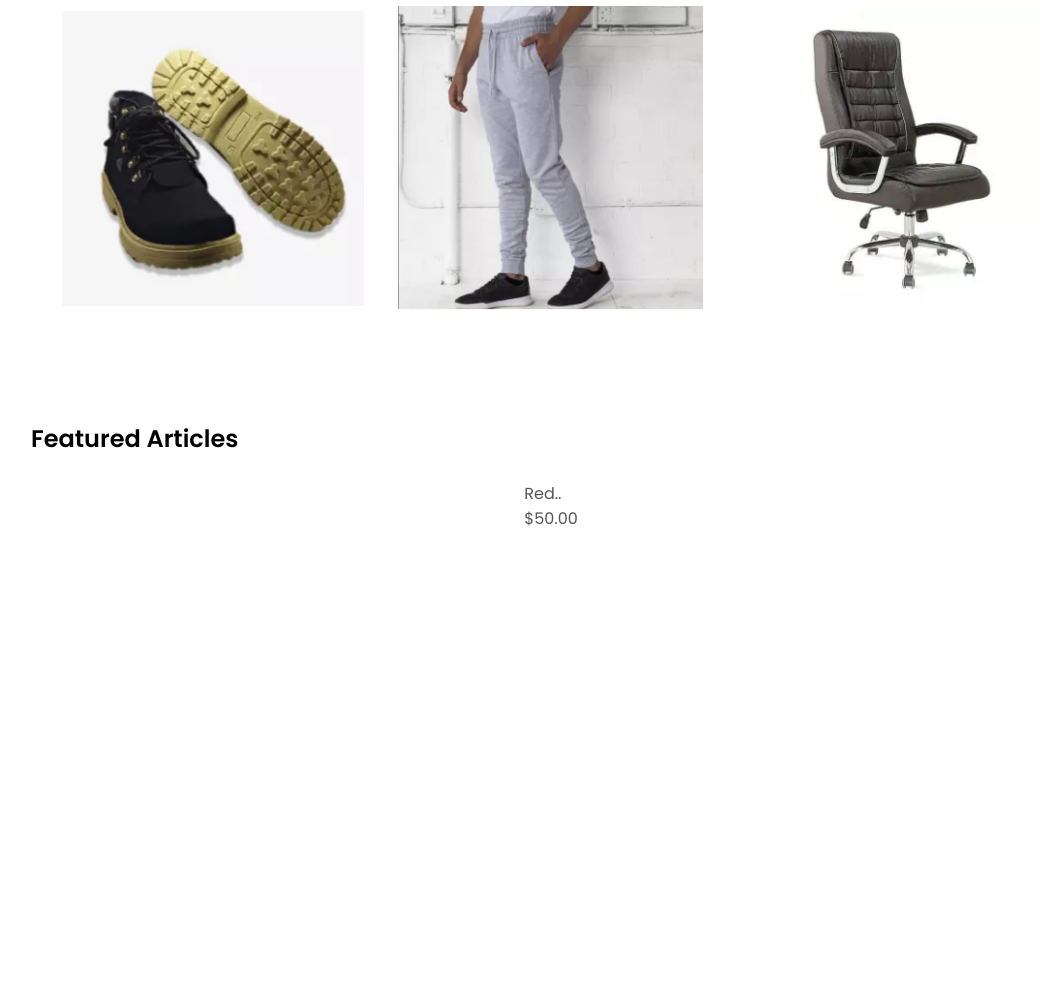
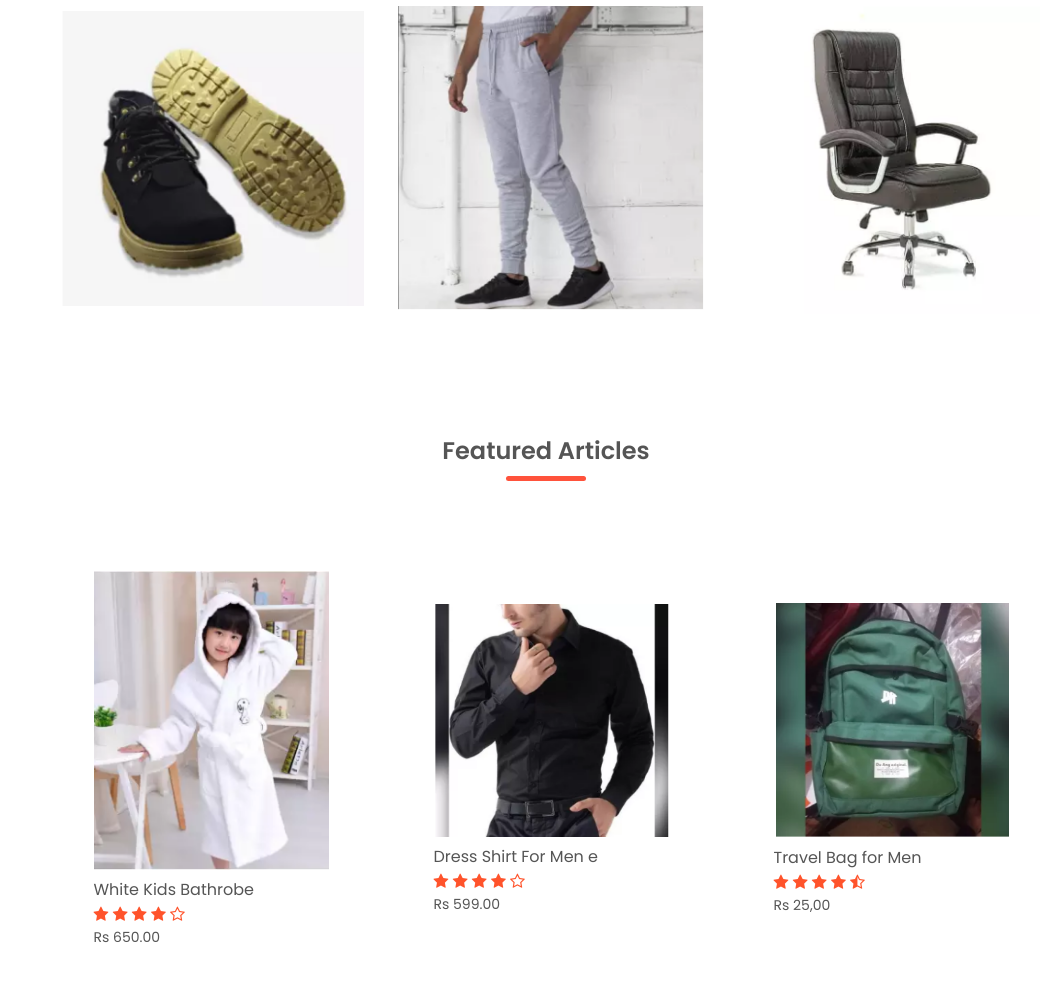
Before and after one commit to Baboo523/Online-Shopping_website, a plain HTML site: page Html Files/index.html in a window 1280 px wide. Shown: the part 653-1661 px from the top of the page, without its empty margins (94-1134 px from the left). Before the commit the page ends 1184 px from the top, so only its background shows below. Drawn offline with Linux system fonts and the light colour scheme.

Commit message:
update index.html index.css

```diff
--- a/CSS Files/index.css
+++ b/CSS Files/index.css
@@ -129,7 +129,7 @@ p
     padding-right: 25px;
 }
 /* ------------Featured goods------ */
-.col-04
+.col-4
 {
     flex-basis: 25%;
     padding:10px;
@@ -137,7 +137,7 @@ p
     margin-bottom: 50px;
     transition: 0.5s;
 }
-.col-04 img
+.col-4 img
 {
     width:100%;
 }
@@ -167,7 +167,7 @@ h4
     font-weight: normal;
 
 }
-.col-04 p
+.col-4 p
 {
     font-size: 14px;
 }
@@ -175,7 +175,7 @@ h4
 {
     color:#ff532b;
 }
-.col-04:hover
+.col-4:hover
 {
     transform: translateY(-5px);
 }
--- a/Html Files/index.html
+++ b/Html Files/index.html
@@ -7,6 +7,8 @@
         <link rel="preconnect" href="https://fonts.googleapis.com">
         <link rel="preconnect" href="https://fonts.gstatic.com" crossorigin>
         <link href="https://fonts.googleapis.com/css2?family=Poppins:wght@300;400;500;600&display=swap" rel="stylesheet">
+
+        <link rel="stylesheet" href="https://stackpath.bootstrapcdn.com/font-awesome/4.7.0/css/font-awesome.min.css">
 
     </head>
     <body>
@@ -56,21 +58,46 @@
                 </div>
             </div>
         </div>
-    </body>
-
-
          <!-- --------------Featured Goods/Articles----------- -->
         <div class="small-container">
-      <h2>Featured Articles</h2>
+            <h2 class="title">Featured Articles</h2>
             <div class="row">
                 <div class="col-4">
-              <img src="" alt="">
-              <h4>Red..</h4>
-              <p>$50.00</p>
+                    <img src="../1/kidbathrobe.PNG" alt="">
+                    <h4>White Kids Bathrobe</h4>
+                    <div class="ratings">
+                        <i class="fa fa-star"></i>
+                        <i class="fa fa-star"></i>
+                        <i class="fa fa-star"></i>
+                        <i class="fa fa-star"></i>
+                        <i class="fa fa-star-o"></i>
+                    </div>
+                    <p>Rs 650.00</p>
+                </div>
+                <div class="col-4">
+                <img src="../1/shirt.PNG" alt="">
+                <h4>Dress Shirt For Men e</h4>
+                <div class="ratings">
+                    <i class="fa fa-star"></i>
+                    <i class="fa fa-star"></i>
+                    <i class="fa fa-star"></i>
+                    <i class="fa fa-star"></i>
+                    <i class="fa fa-star-o"></i>
+                </div>
+                <p>Rs 599.00</p>
+            </div>
+            <div class="col-4">
+                <img src="../1/bag.PNG" alt="">
+                <h4>Travel Bag for Men</h4>
+                <div class="ratings">
+                    <i class="fa fa-star"></i>
+                    <i class="fa fa-star"></i>
+                    <i class="fa fa-star"></i>
+                    <i class="fa fa-star"></i>
+                    <i class="fa fa-star-half-o"></i>
+                </div>
+                <p>Rs 25,00</p>
             </div>
         </div>
-    </div>
-
-
-
+    </body>
 </html>
```
Also changed, not shown: 1/bag.PNG (added), 1/kidbathrobe.PNG (added), 1/shirt.PNG (added), 1/watch.PNG (added). Lines whose indentation alone changed are shown as unchanged.
